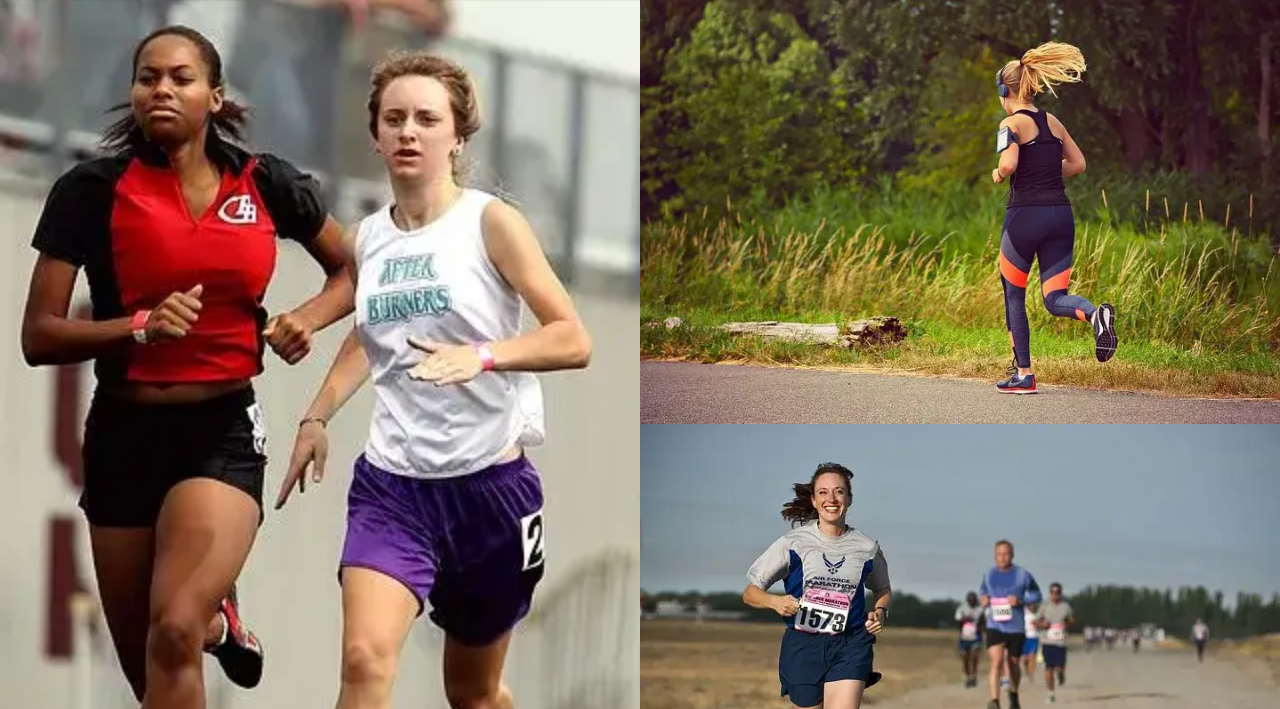
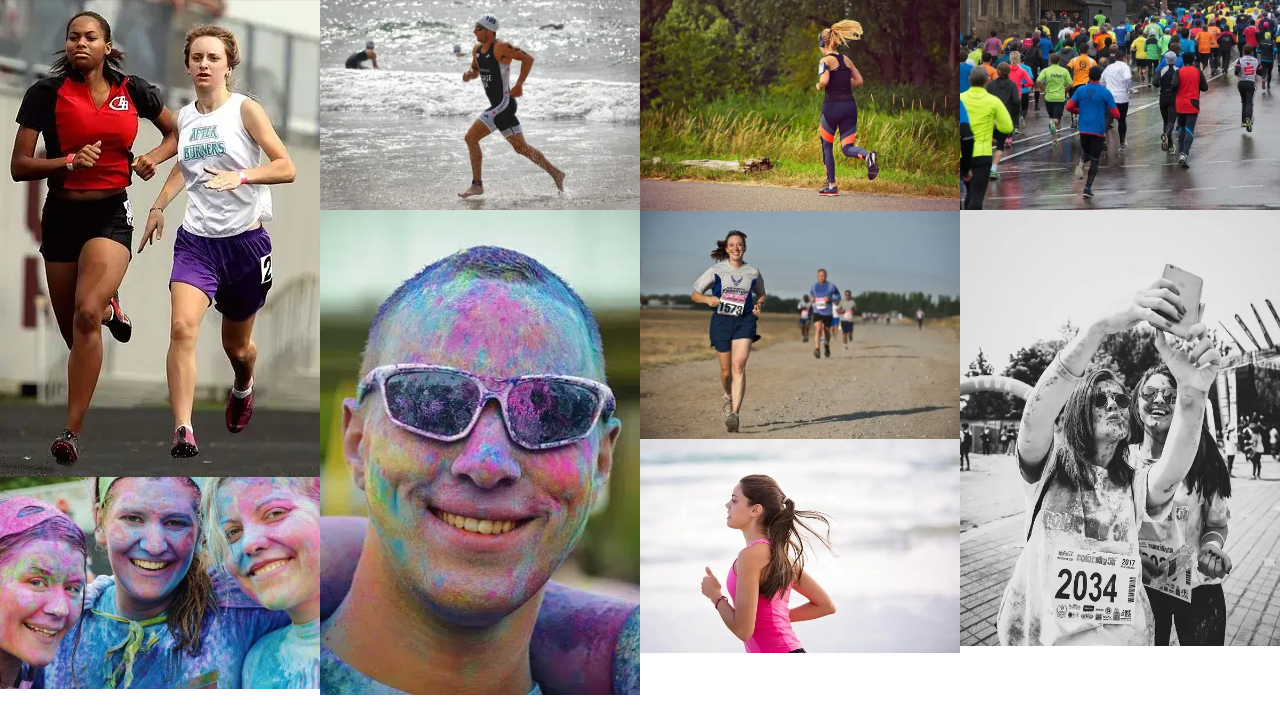
Before and after one commit to sims-bit/love-running, a plain HTML site: page gallery.html in a window 1280 px wide. Shown: the part 82-791 px from the top of the page. Drawn offline with nearby package versions, Linux system fonts and the light colour scheme.

Commit message:
cleaned up formatting

```diff
--- a/assets/css/style.css
+++ b/assets/css/style.css
@@ -285,6 +285,11 @@ main {
         text-align: end;
         align-self: flex-end;
     }
+
+    /*Gallery*/
+    #photos {
+        column-count: 3;
+    }
 }
 
 /* Large devices (laptops and desktops 992px and up) */
@@ -294,7 +299,10 @@ main {
         border-bottom: 1px solid #3a3a3a;
     }
 
-    .active
+    /*Gallery*/
+    #photos {
+        column-count: 4;
+    }
 }
 
 /*Media query: laptops and larger (1200px and up) */
```
